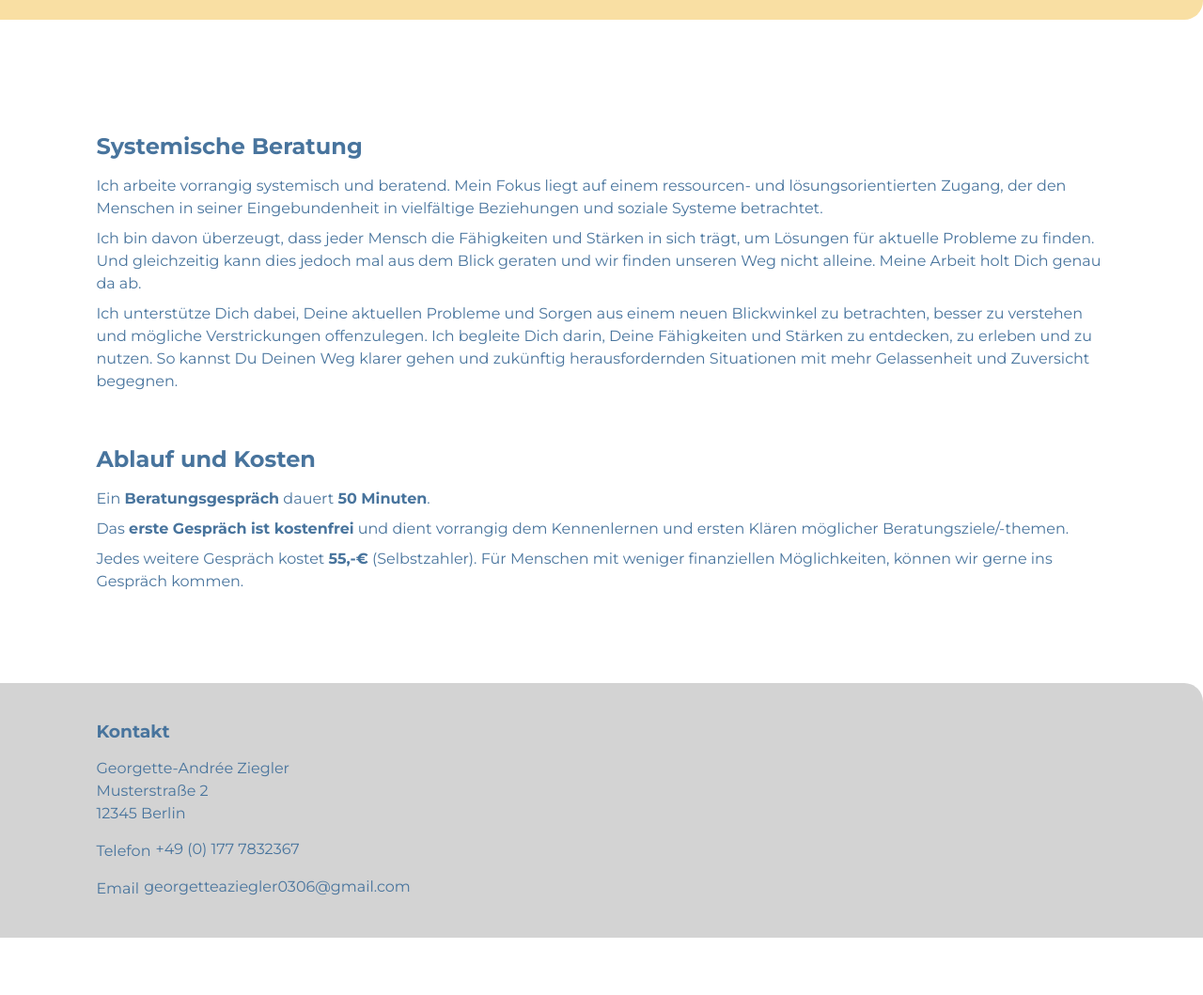
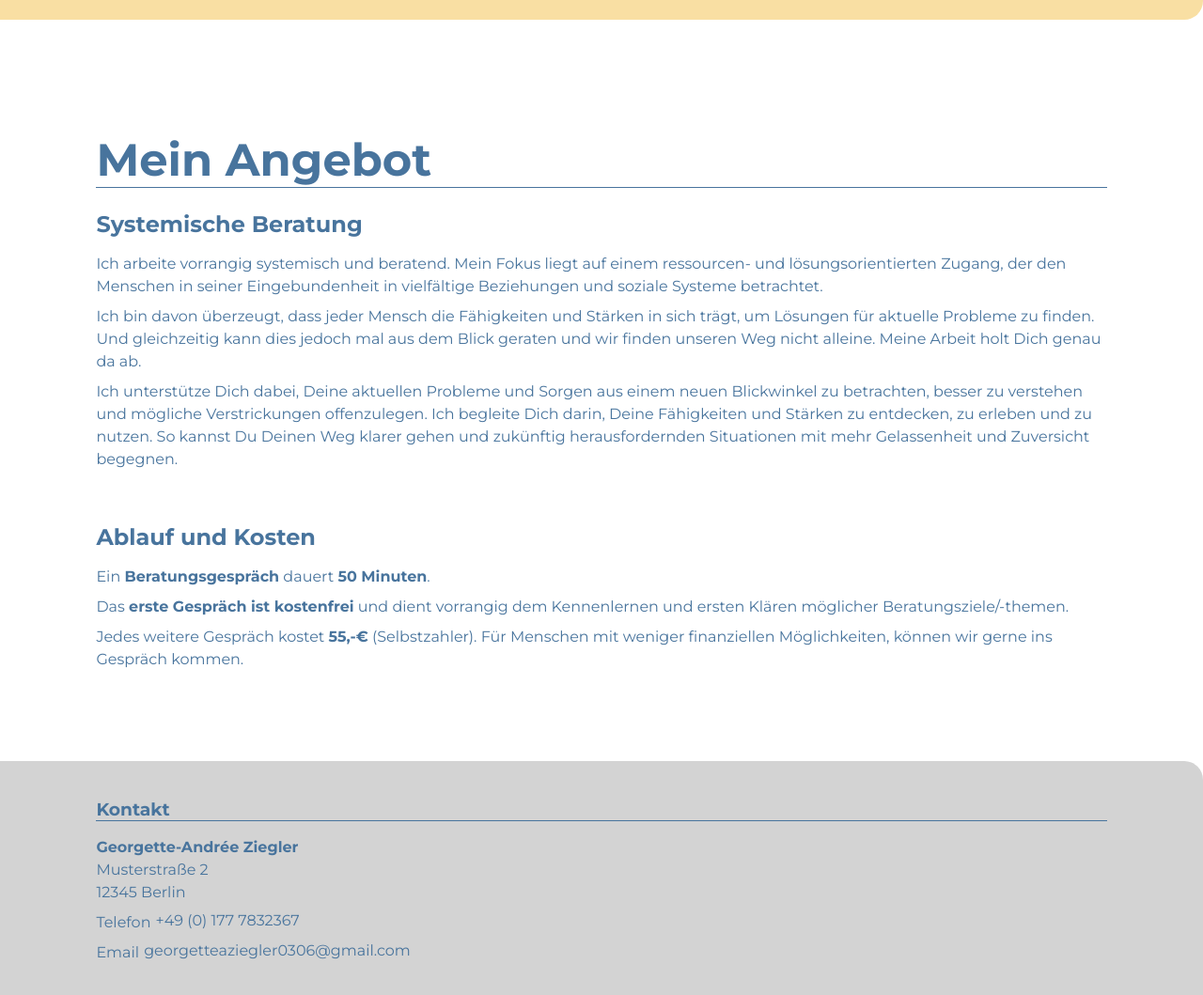
Before and after one commit to StefanSeliger/GoergetteZ, a website: page index.html in a window 1280 px wide. Shown: the part 1996-3055 px from the top of the page at 94% size. Before the commit the page ends 2994 px from the top, so only its background shows below. Drawn offline with Linux system fonts and the light colour scheme.

Commit message:
new styles

```diff
--- a/assets/sass/main.scss
+++ b/assets/sass/main.scss
@@ -15,8 +15,18 @@ h2, h3, p {
     color: rgb(72, 116, 157);
 }
 
+.chapterTopic {
+    font-size: 3rem;
+    margin-bottom: 3vh;
+    border-bottom: 1px solid rgb(72, 116, 157);
+}
+
 p {
     line-height: 1.5;
+}
+
+span {
+    font-weight: bold;
 }
 
 
@@ -171,9 +181,6 @@ nav {
         }
         p {
             margin-bottom: 1vh;
-            span {
-                font-weight: bold;
-            }
         }
 
     }
@@ -189,10 +196,11 @@ footer {
     border-top-right-radius: 20px;
     h3 {
         margin-bottom: 2vh;
+        border-bottom: 1px solid rgb(72, 116, 157);
     }
     article {
         display: flex;
-        margin-top: 2vh;
+        margin-top: 1vh;
         p {
             margin-right: 5px;
         }
--- a/index.html
+++ b/index.html
@@ -71,7 +71,7 @@
 
         <!-- About me -->
         <section id="aboutMe">
-            <h2>Über mich.</h2>
+            <h2 class="chapterTopic">Über mich.</h2>
             <p>Lorem ipsum dolor sit amet consectetur, adipisicing elit. Illo, ipsum eos hic inventore odit saepe animi
                 laborum atque a vel sit corrupti! Nisi, laudantium autem? Pariatur, laboriosam? Ut nostrum reiciendis
                 unde exercitationem. Quis officia quos iusto expedita. Ipsum debitis quo fuga saepe. Eos, reprehenderit
@@ -86,6 +86,7 @@
         </section>
 
         <section id="costs">
+            <h2 class="chapterTopic">Mein Angebot</h2>
             <article>
                 <h2>Systemische Beratung</h2>
                 <p>Ich arbeite vorrangig systemisch und beratend. Mein Fokus liegt auf einem ressourcen- und
@@ -123,7 +124,7 @@
 
     <footer id="contact">
         <h3>Kontakt</h3>
-        <p>Georgette-Andrée Ziegler</p>
+        <p><span>Georgette-Andrée Ziegler</span></p>
         <p>Musterstraße 2</p>
         <p>12345 Berlin</p>
         <article>
```
Also changed, not shown: assets/css/style.css, 1 other file.
